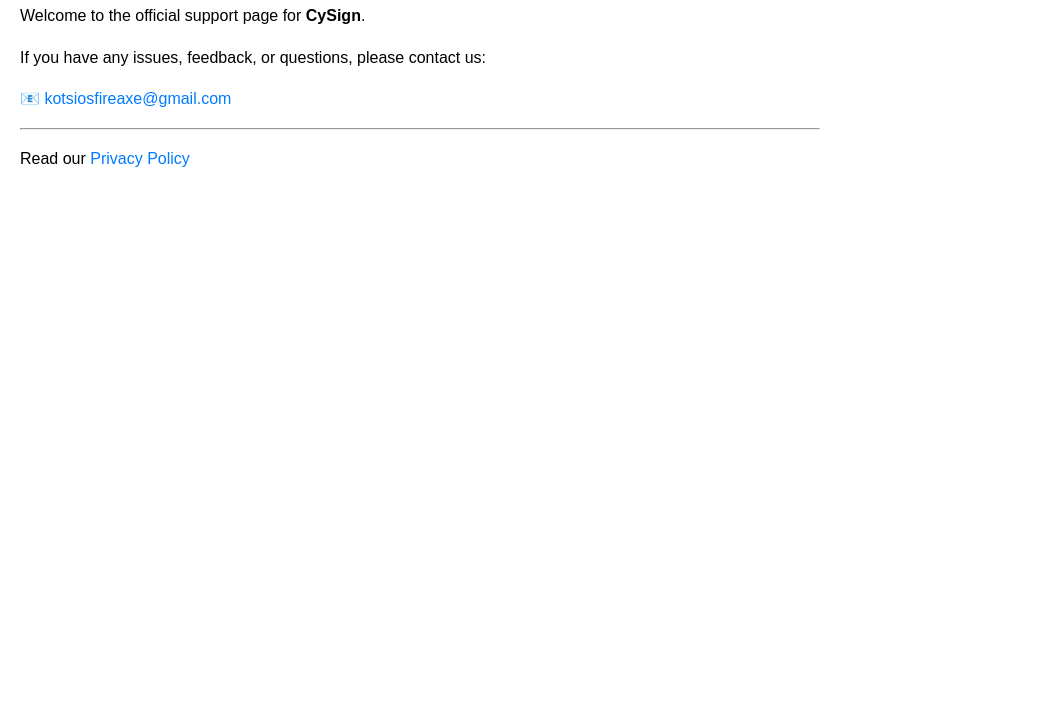
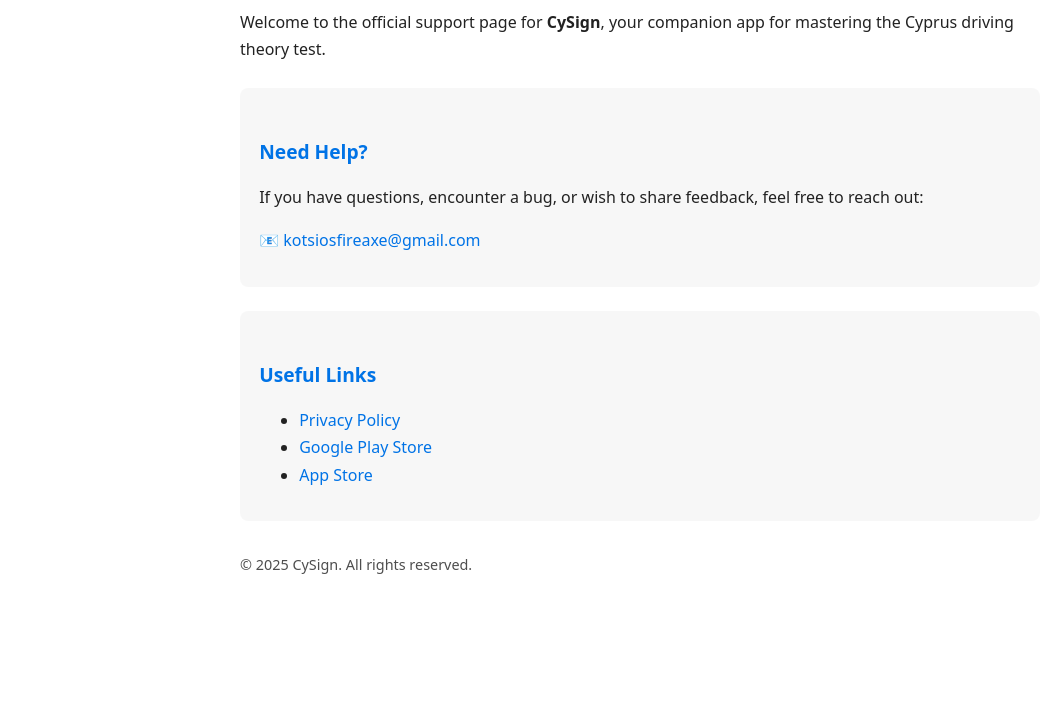
Before and after one commit to Fireaxxe/cysign, a plain HTML site: page index.html in a window 1280 px wide. Shown: the part 91-800 px from the top of the page, without its empty margins (0-1056 px from the left). Drawn offline with Linux system fonts and the light colour scheme.

Commit message:
Update index.html

```diff
--- a/index.html
+++ b/index.html
@@ -1,22 +1,88 @@
 <!DOCTYPE html>
 <html lang="en">
 <head>
-  <meta charset="UTF-8">
-  <meta name="viewport" content="width=device-width, initial-scale=1.0">
+  <meta charset="UTF-8" />
+  <meta name="viewport" content="width=device-width, initial-scale=1.0" />
   <title>CySign Support</title>
   <style>
-    body { font-family: Arial, sans-serif; margin: 20px; line-height: 1.6; max-width: 800px; }
-    h1 { color: #333; }
-    a { color: #007bff; text-decoration: none; }
-    a:hover { text-decoration: underline; }
+    :root {
+      color-scheme: light dark;
+      --text: #222;
+      --bg: #fff;
+      --accent: #0073e6;
+    }
+    @media (prefers-color-scheme: dark) {
+      :root {
+        --text: #eee;
+        --bg: #111;
+        --accent: #4dabff;
+      }
+    }
+    body {
+      font-family: system-ui, Arial, sans-serif;
+      background: var(--bg);
+      color: var(--text);
+      margin: 2rem auto;
+      padding: 0 1.5rem;
+      max-width: 800px;
+      line-height: 1.7;
+    }
+    h1 {
+      font-size: 1.8rem;
+      color: var(--accent);
+    }
+    h2 {
+      margin-top: 2rem;
+      color: var(--accent);
+      font-size: 1.2rem;
+    }
+    a {
+      color: var(--accent);
+      text-decoration: none;
+    }
+    a:hover {
+      text-decoration: underline;
+    }
+    footer {
+      margin-top: 2rem;
+      font-size: 0.9rem;
+      opacity: 0.8;
+    }
+    .card {
+      background: rgba(0,0,0,0.03);
+      border-radius: 8px;
+      padding: 1rem 1.2rem;
+      margin-top: 1.5rem;
+    }
+    @media (prefers-color-scheme: dark) {
+      .card {
+        background: rgba(255,255,255,0.05);
+      }
+    }
   </style>
 </head>
 <body>
   <h1>CySign Support</h1>
-  <p>Welcome to the official support page for <b>CySign</b>.</p>
-  <p>If you have any issues, feedback, or questions, please contact us:</p>
-  <p>📧 <a href="mailto:kotsiosfireaxe@gmail.com">kotsiosfireaxe@gmail.com</a></p>
-  <hr>
-  <p>Read our <a href="./privacy.html">Privacy Policy</a></p>
+
+  <p>Welcome to the official support page for <strong>CySign</strong>, your companion app for mastering the Cyprus driving theory test.</p>
+
+  <div class="card">
+    <h2>Need Help?</h2>
+    <p>If you have questions, encounter a bug, or wish to share feedback, feel free to reach out:</p>
+    <p>📧 <a href="mailto:kotsiosfireaxe@gmail.com">kotsiosfireaxe@gmail.com</a></p>
+  </div>
+
+  <div class="card">
+    <h2>Useful Links</h2>
+    <ul>
+      <li><a href="./privacy.html">Privacy Policy</a></li>
+      <li><a href="https://play.google.com/store/apps/details?id=com.fireaxe.cysign" target="_blank">Google Play Store</a></li>
+      <li><a href="https://apps.apple.com/app/id6752268195" target="_blank">App Store</a></li>
+    </ul>
+  </div>
+
+  <footer>
+    © 2025 CySign. All rights reserved.
+  </footer>
 </body>
 </html>
```
